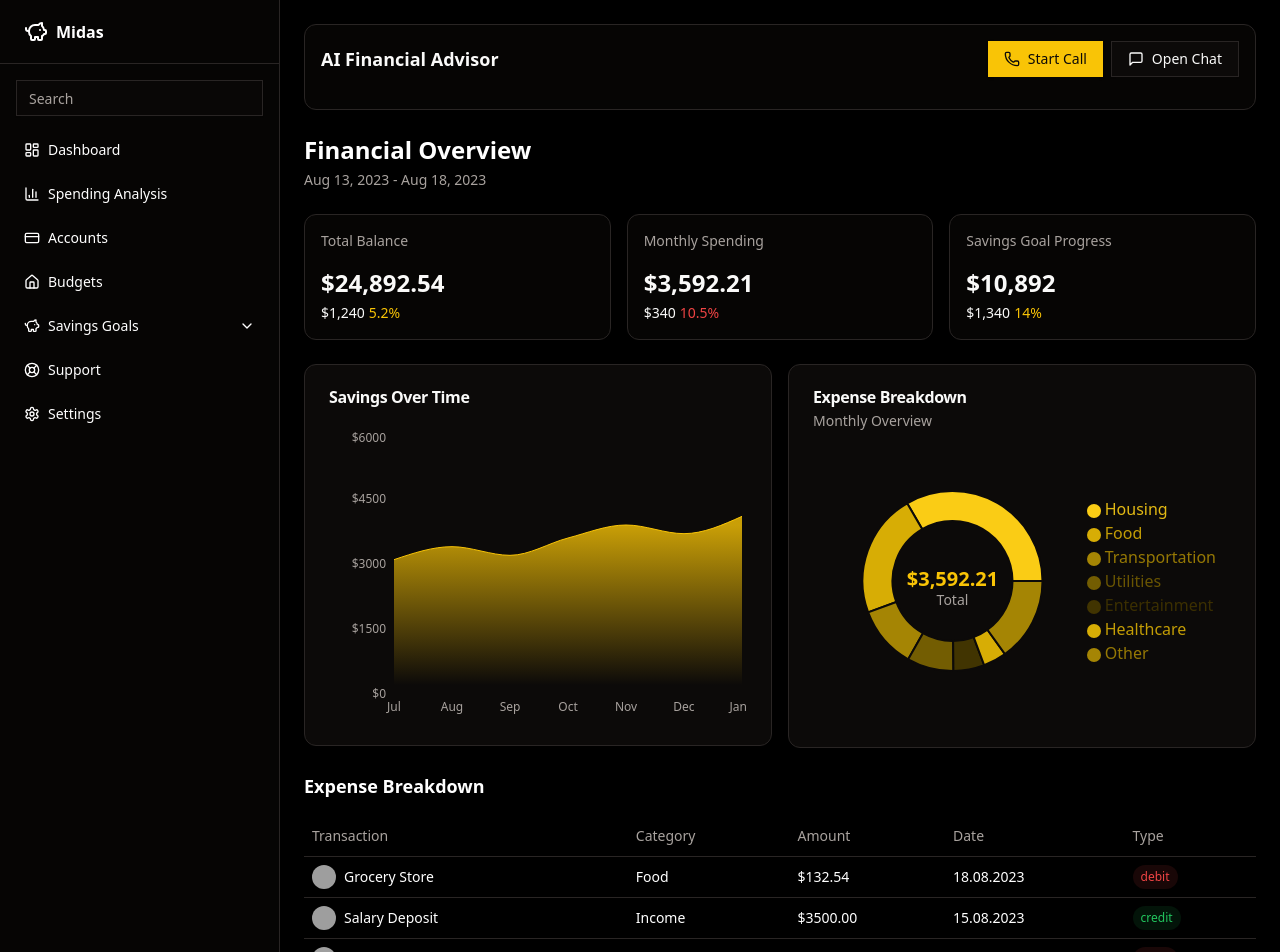
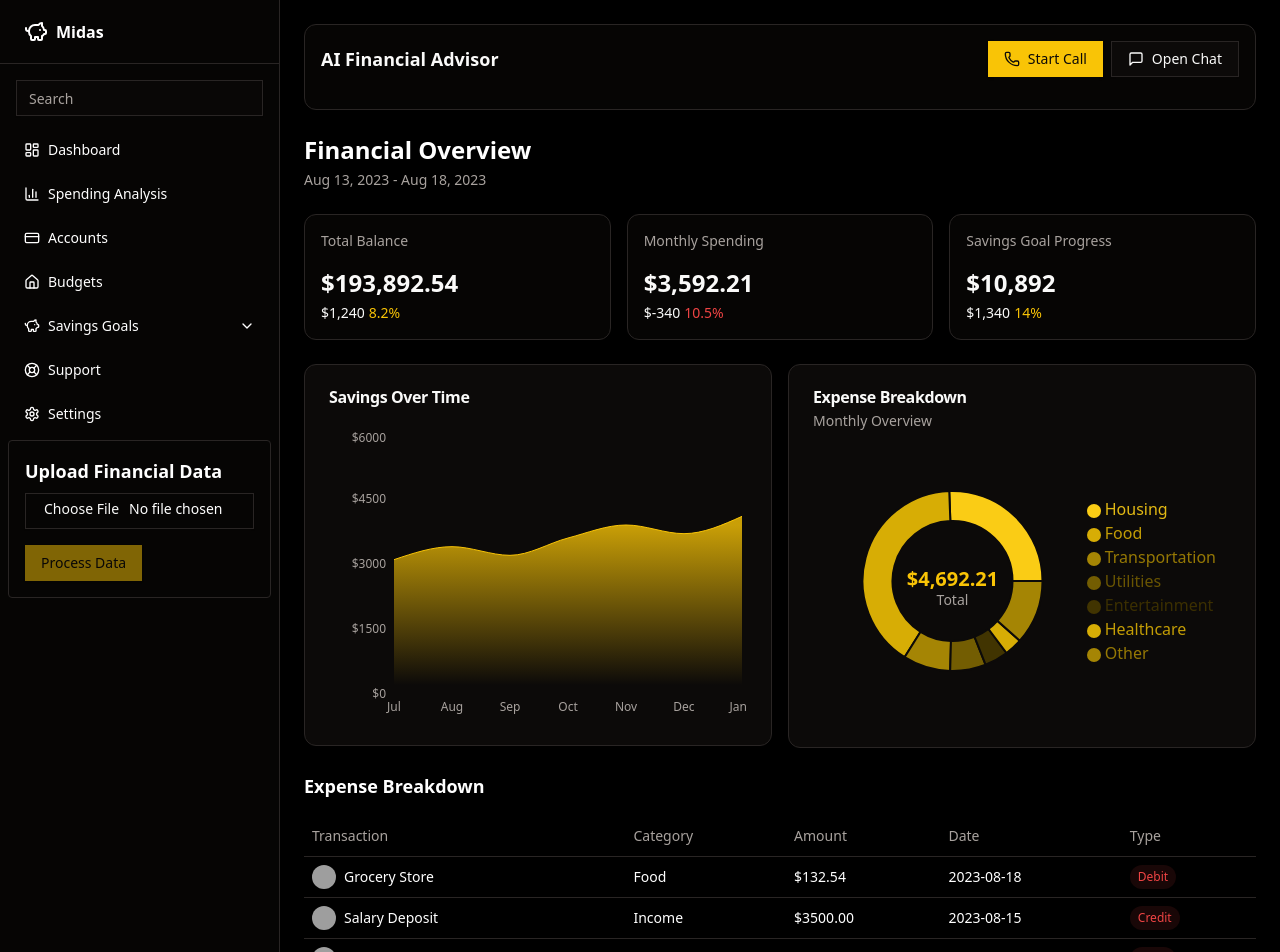
Before and after one commit to nealsshah/midas, a Next.js app: page / in a window 1280 px wide. Shown: the top 952 px of the page. Built offline with nearby package versions, Linux system fonts and the light colour scheme; grey boxes are pictures that could not be loaded.

Commit message:
working new stuff

```diff
--- a/app/api/session/route.ts
+++ b/app/api/session/route.ts
@@ -35,7 +35,7 @@ export async function GET() {
       },
       body: JSON.stringify({
         model: "gpt-4o-realtime-preview-2024-12-17",
-        voice: "ash",
+        voice: "coral",
         modalities: ["audio", "text"],
         instructions: `You are an AI financial advisor with access to the following financial information:
           ${financialContext}
--- /dev/null
+++ b/app/api/upload/route.ts
@@ -0,0 +1,70 @@
+// app/api/upload/route.ts
+import { NextRequest, NextResponse } from 'next/server';
+import { OpenAI } from 'openai';
+import { writeFile } from 'fs/promises';
+import path from 'path';
+
+const openai = new OpenAI({
+  apiKey: process.env.OPENAI_API_KEY,
+});
+
+export async function POST(request: NextRequest) {
+  try {
+    const { text } = await request.json();
+
+    if (!text) {
+      return NextResponse.json({ error: 'No text provided' }, { status: 400 });
+    }
+
+    const completion = await openai.chat.completions.create({
+        model: "gpt-4-turbo-preview",
+        messages: [
+          {
+            role: "system",
+            content:
+              "Convert financial data into a specific JSON format. Return only valid JSON with no markdown formatting or additional commentary."
+          },
+          {
+            role: "user",
+            content: `Convert this financial data into the following JSON structure. Use "n/a" for any fields that are not available:
+      {
+        "overview": {
+          "totalBalance": { "value": number, "change": { "value": number, "percentage": number, "isPositive": boolean } },
+          "monthlySpending": { "value": number, "change": { "value": number, "percentage": number, "isPositive": boolean } },
+          "savingsGoal": { "value": number, "change": { "value": number, "percentage": number, "isPositive": boolean } }
+        },
+        "expenseCategories": [{ "name": string, "value": number }],
+        "monthlySpendingHistory": [{ "month": string, "spending": number }],
+        "recentTransactions": [{ "name": string, "category": string, "amount": number, "date": string, "type": string }],
+        "monthlyExpenses": [{ "name": string, "value": number }]
+      }
+
+      Financial data: ${text}`
+          }
+        ]
+      });
+
+
+    const output = completion.choices[0].message.content?.trim() || '';
+    const jsonData = JSON.parse(output);
+
+    // Save to finances.json
+    const financeFilePath = path.join(process.cwd(), 'finances.json');
+    await writeFile(financeFilePath, JSON.stringify(jsonData, null, 2));
+
+    return NextResponse.json({
+      success: true,
+      data: jsonData
+    });
+
+  } catch (error) {
+    console.error('Processing error:', error);
+    return NextResponse.json(
+      {
+        error: 'Failed to process financial data',
+        details: error instanceof Error ? error.message : 'Unknown error'
+      },
+      { status: 500 }
+    );
+  }
+}
--- a/app/page.tsx
+++ b/app/page.tsx
@@ -8,6 +8,7 @@ import { BarChart3, ChevronDown, CreditCard, Home, LayoutDashboard, LifeBuoy, Pi
 import { ExpensePieChart } from "@/components/expense-pie-chart"
 import { SavingsGraph } from "@/components/savings-graph"
 import financialData from "@/finances.json"
+import { FinancialDataUploader } from "@/components/FinancialDataUploader";
 
 export default function Page() {
   const { totalBalance, monthlySpending, savingsGoal } = financialData.overview
@@ -53,6 +54,7 @@ export default function Page() {
               <Settings className="h-4 w-4" />
               Settings
             </Button>
+            <FinancialDataUploader />
           </nav>
         </aside>
         <main className="p-6">
--- /dev/null
+++ b/components/FinancialDataUploader.tsx
@@ -0,0 +1,73 @@
+"use client";
+
+import { useState } from "react";
+import { Button } from "@/components/ui/button";
+import { Input } from "@/components/ui/input";
+
+export function FinancialDataUploader() {
+  const [file, setFile] = useState<File | null>(null);
+  const [result, setResult] = useState<any>(null);
+  const [loading, setLoading] = useState(false);
+
+  const handleFileChange = async (e: React.ChangeEvent<HTMLInputElement>) => {
+    if (e.target.files && e.target.files.length > 0) {
+      const selectedFile = e.target.files[0];
+      setFile(selectedFile);
+    }
+  };
+
+  const handleSubmit = async () => {
+    if (!file) return;
+    setLoading(true);
+
+    try {
+      // Read the text file content
+      const text = await file.text();
+
+      // Send the text content to the API
+      const res = await fetch("/api/upload", {
+        method: "POST",
+        headers: {
+          "Content-Type": "application/json",
+        },
+        body: JSON.stringify({ text }),
+      });
+      const data = await res.json();
+      setResult(data);
+      if (data.success) {
+        window.location.reload();
+      }
+    } catch (error) {
+      console.error("Error uploading file:", error);
+    } finally {
+      setLoading(false);
+    }
+  };
+
+  return (
+    <div className="p-4 border rounded mt-4">
+      <h3 className="text-lg font-semibold mb-2">Upload Financial Data</h3>
+      <Input
+        type="file"
+        accept=".txt"
+        onChange={handleFileChange}
+        className="mb-2"
+      />
+      <Button
+        onClick={handleSubmit}
+        disabled={!file || loading}
+        className="mt-2"
+      >
+        {loading ? "Processing with AI..." : "Process Data"}
+      </Button>
+      {result && (
+        <div className="mt-4">
+          <h4 className="font-bold">Converted Finances JSON:</h4>
+          <pre className="bg-gray-100 p-2 rounded whitespace-pre-wrap">
+            {JSON.stringify(result, null, 2)}
+          </pre>
+        </div>
+      )}
+    </div>
+  );
+}
--- /dev/null
+++ b/components/ui/textarea.tsx
@@ -0,0 +1,25 @@
+"use client"
+
+import * as React from "react"
+import { cn } from "@/lib/utils"
+
+export interface TextareaProps
+  extends React.TextareaHTMLAttributes<HTMLTextAreaElement> {}
+
+const Textarea = React.forwardRef<HTMLTextAreaElement, TextareaProps>(
+  ({ className, ...props }, ref) => {
+    return (
+      <textarea
+        className={cn(
+          "flex min-h-[80px] w-full rounded-md border border-input bg-background px-3 py-2 text-sm ring-offset-background placeholder:text-muted-foreground focus-visible:outline-none focus-visible:ring-2 focus-visible:ring-ring focus-visible:ring-offset-2 disabled:cursor-not-allowed disabled:opacity-50",
+          className
+        )}
+        ref={ref}
+        {...props}
+      />
+    )
+  }
+)
+Textarea.displayName = "Textarea"
+
+export { Textarea }
--- a/finances.json
+++ b/finances.json
@@ -1,17 +1,17 @@
 {
   "overview": {
     "totalBalance": {
-      "value": 24892.54,
+      "value": 193892.54,
       "change": {
         "value": 1240,
-        "percentage": 5.2,
+        "percentage": 8.2,
         "isPositive": true
       }
     },
     "monthlySpending": {
       "value": 3592.21,
       "change": {
-        "value": 340,
+        "value": -340,
         "percentage": 10.5,
         "isPositive": false
       }
@@ -20,72 +20,132 @@
       "value": 10892,
       "change": {
         "value": 1340,
-        "percentage": 14.0,
+        "percentage": 14,
         "isPositive": true
       }
     }
   },
   "expenseCategories": [
-    { "name": "Housing", "value": 1200 },
-    { "name": "Food", "value": 800 },
-    { "name": "Transportation", "value": 400 },
-    { "name": "Utilities", "value": 300 },
-    { "name": "Entertainment", "value": 200 },
-    { "name": "Healthcare", "value": 150 },
-    { "name": "Other", "value": 542.21 }
+    {
+      "name": "Housing",
+      "value": 1200
+    },
+    {
+      "name": "Food",
+      "value": 800
+    },
+    {
+      "name": "Transportation",
+      "value": 400
+    },
+    {
+      "name": "Utilities",
+      "value": 300
+    },
+    {
+      "name": "Entertainment",
+      "value": 200
+    },
+    {
+      "name": "Healthcare",
+      "value": 150
+    },
+    {
+      "name": "Other",
+      "value": 542.21
+    }
   ],
   "monthlySpendingHistory": [
-    { "month": "Mar", "spending": 3200 },
-    { "month": "Apr", "spending": 3400 },
-    { "month": "May", "spending": 3100 },
-    { "month": "Jun", "spending": 3600 },
-    { "month": "Jul", "spending": 3500 },
-    { "month": "Aug", "spending": 3592 }
+    {
+      "month": "Mar",
+      "spending": 5200
+    },
+    {
+      "month": "Apr",
+      "spending": 3400
+    },
+    {
+      "month": "May",
+      "spending": 3100
+    },
+    {
+      "month": "Jun",
+      "spending": 3600
+    },
+    {
+      "month": "Jul",
+      "spending": 3500
+    },
+    {
+      "month": "Aug",
+      "spending": 3592
+    }
   ],
   "recentTransactions": [
     {
       "name": "Grocery Store",
       "category": "Food",
       "amount": 132.54,
-      "date": "18.08.2023",
-      "type": "debit"
+      "date": "2023-08-18",
+      "type": "Debit"
     },
     {
       "name": "Salary Deposit",
       "category": "Income",
-      "amount": 3500.00,
-      "date": "15.08.2023",
-      "type": "credit"
+      "amount": 3500,
+      "date": "2023-08-15",
+      "type": "Credit"
     },
     {
       "name": "Electric Bill",
       "category": "Utilities",
       "amount": 89.99,
-      "date": "12.08.2023",
-      "type": "debit"
+      "date": "2023-08-12",
+      "type": "Debit"
     },
     {
       "name": "Restaurant",
       "category": "Food",
-      "amount": 65.30,
-      "date": "10.08.2023",
-      "type": "debit"
+      "amount": 65.3,
+      "date": "2023-08-10",
+      "type": "Debit"
     },
     {
       "name": "Online Shopping",
       "category": "Shopping",
       "amount": 199.99,
-      "date": "08.08.2023",
-      "type": "debit"
+      "date": "2023-08-08",
+      "type": "Debit"
     }
   ],
   "monthlyExpenses": [
-    { "name": "Housing", "value": 1200 },
-    { "name": "Food", "value": 800 },
-    { "name": "Transportation", "value": 400 },
-    { "name": "Utilities", "value": 300 },
-    { "name": "Entertainment", "value": 200 },
-    { "name": "Healthcare", "value": 150 },
-    { "name": "Other", "value": 542.21 }
+    {
+      "name": "Housing",
+      "value": 1200
+    },
+    {
+      "name": "Food",
+      "value": 1900
+    },
+    {
+      "name": "Transportation",
+      "value": 400
+    },
+    {
+      "name": "Utilities",
+      "value": 300
+    },
+    {
+      "name": "Entertainment",
+      "value": 200
+    },
+    {
+      "name": "Healthcare",
+      "value": 150
+    },
+    {
+      "name": "Other",
+      "value": 542.21
+    }
   ]
 }
--- a/package.json
+++ b/package.json
@@ -14,9 +14,11 @@
     "ai": "^4.1.16",
     "class-variance-authority": "^0.7.1",
     "clsx": "^2.1.1",
+    "formidable": "^3.5.2",
     "lucide-react": "^0.474.0",
     "next": "15.1.6",
     "openai": "^4.82.0",
+    "pdf-parse": "^1.1.1",
     "react": "^19.0.0",
     "react-dom": "^19.0.0",
     "recharts": "^2.15.1",
```
Also changed, not shown: 1 other file (tests, documents, lock files or other folders).
